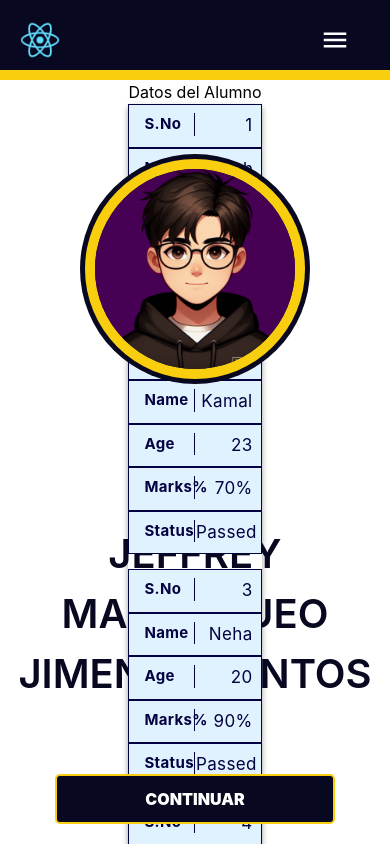
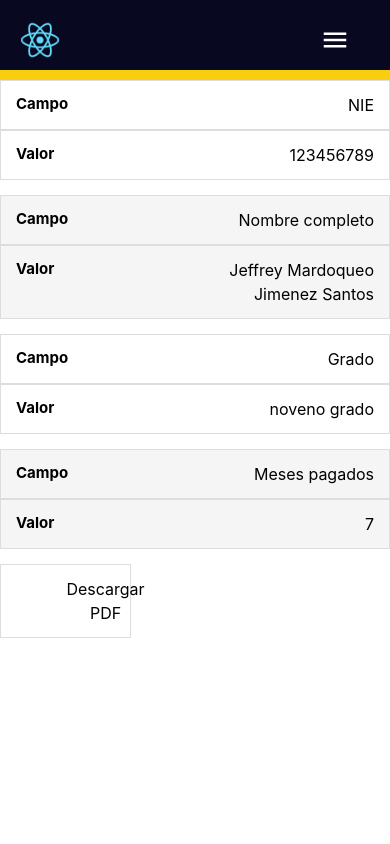
Before and after one commit to JeffreyMardoqueo-17/Frontend-CAEZ-usuarios, a React (Create React App) app: page / in a window 390 px wide. Shown: the top 844 px of the page. Built offline with nearby package versions, Linux system fonts and the light colour scheme.

Commit message:
aqui si ya esta la tabla pero no lista

```diff
--- a/src/App.js
+++ b/src/App.js
@@ -3,12 +3,14 @@ import './App.css';
 import Menu from './components/MENU/Menu';
 import TablaPage from './pages/TablasPage/TablaPage';
 import Result from './pages/RESULT/Result';
+import Tabla from './components/TablaAlumno/Tabla';
 function App() {
   return (
     <div className="App">
       <Menu />
       {/* <TablaPage /> */}
-      <Result />
+      {/* <Result /> */}
+      <Tabla />
     </div>
   );
 }
--- a/src/components/MENU/Tabla/Tabla.css
+++ /dev/null
@@ -1,124 +0,0 @@
-.Table-contenedor {
-    padding: 0 10%;
-    margin: 40px auto 0;
-
-}
-
-.table {
-    width: 100%;
-    border-collapse: collapse;
-    box-shadow: rgba(0, 0, 0, 0.16) 0px 3px 6px, rgba(0, 0, 0, 0.23) 0px 3px 6px;
-}
-
-.table thead {
-    background: var(--bgG);
-    color: var(--text2);
-}
-
-.table thead tr th {
-    font-size: 20px;
-    font-weight: 600;
-    letter-spacing: 0.35px;
-    color: var(--text2);
-    opacity: 1;
-    padding: 12px;
-    vertical-align: top;
-    border: solid 2px var(--bg);
-    text-transform: uppercase;
-}
-
-.table tbody tr td {
-    font-size: 17px;
-    letter-spacing: 0.35px;
-    font-weight: normal;
-    color: var(--bg);
-    background-color: rgb(225, 242, 255);
-    padding: 8px;
-    text-align: center;
-    border: 1px solid var(--bg);
-}
-
-button {
-    width: 80%;
-    height: 50px;
-    border: unset;
-    border-radius: 15px;
-    color: var(--text2);
-    z-index: 1;
-    background: var(--bg);
-    position: relative;
-    font-weight: 1000;
-    font-size: 13px;
-    border: 2px solid var(--border);
-    transition: all 250ms;
-    overflow: hidden;
-    margin-left: 0;
-    text-align: center;
-    align-content: center;
-    align-items: center;
-}
-
-button::before {
-    content: "";
-    position: absolute;
-    top: 0;
-    left: 0;
-    height: 100%;
-    width: 0;
-    border-radius: 15px;
-    background-color: var(--border);
-    z-index: -1;
-    transition: all 250ms
-}
-
-button:hover {
-    color: var(--bg);
-    border: 1px solid var(--bg);
-}
-
-button:hover::before {
-    width: 100%;
-}
-
-
-@media (max-width: 768px) {
-    .table thead {
-        display: none;
-    }
-
-    .table,
-    .table tbody,
-    .table tr,
-    .table td {
-        display: block;
-        width: 100%;
-    }
-
-    .table tr {
-        margin-bottom: 15px;
-    }
-
-    .table tbody tr td {
-        text-align: right;
-        padding-left: 50%;
-        position: relative;
-    }
-
-    .table td::before {
-        content: attr(data-label);
-        position: absolute;
-        left: 0;
-        width: 50%;
-        padding-left: 15px;
-        font-size: 14px;
-        text-align: left;
-        border-right: 1px solid var(--bg);
-        box-sizing: border-box;
-        font-weight: bold;
-    }
-
-    /* Opcional: agregar fondo de color en filas pares */
-    .table td:nth-child(even)::before {
-        font-weight: bold;
-    }
-}
--- a/src/components/MENU/Tabla/Tabla.jsx
+++ /dev/null
@@ -1,57 +0,0 @@
-// Tabla.js
-import React from 'react';
-import './Tabla.css';
-import generarPDF from '../../../Fuctions/GenerarPDF';
-
-const Alumno = {
-    nie: "123456789",
-    nombre: "Jeffrey Mardoqueo Jimenez Santos",
-    grado: "noveno grado",
-    mesesP: "7",
-};
-
-const Tabla = () => {
-    const handleDescargarPDF = () => {
-        const titulo = 'DATOS DEL ALUMNO';
-        const columnas = ["NIE", "NOMBRE COMPLETO", "GRADO", "MESES PAGADOS"];
-        const data = [
-            [Alumno.nie, Alumno.nombre, Alumno.grado, Alumno.mesesP]
-        ];
-
-        const nombreArchivo = `Informe_${Alumno.nombre.replace(/ /g, '')}_NIE${Alumno.nie}`;
-
-        generarPDF(titulo, columnas, data, nombreArchivo);
-    };
-
-
-    return (
-        <div className='Table-contenedor'>
-            <table className='table'>
-                <thead>
-                    <tr>
-                        <th>NIE</th>
-                        <th>Nombre completo</th>
-                        <th>Grado</th>
-                        <th>Meses pagados</th>
-                        <th>Descargar Inform</th>
-                    </tr>
-                </thead>
-                <tbody>
-                    <tr>
-                        <td data-label="NIE">{Alumno.nie}</td>
-                        <td data-label="NOMBRE COMPLETO">{Alumno.nombre}</td>
-                        <td data-label="GRADO">{Alumno.grado}</td>
-                        <td data-label="MESES PAGADOS">{Alumno.mesesP}</td>
-                        <td data-label="DESCARGAR INFORME">
-                            <button onClick={handleDescargarPDF}>
-                                Descargar PDF
-                            </button>
-                        </td>
-                    </tr>
-                </tbody>
-            </table>
-        </div>
-    );
-};
-
-export default Tabla;
--- /dev/null
+++ b/src/components/TablaAlumno/Tabla.jsx
@@ -0,0 +1,40 @@
+import React from 'react';
+import generarPDF from '../../Fuctions/GenerarPDF';
+import Table from '../Table/Table';
+
+const Alumno = {
+    nie: "123456789",
+    nombre: "Jeffrey Mardoqueo Jimenez Santos",
+    grado: "noveno grado",
+    mesesP: "7",
+};
+
+const Tabla = () => {
+    const handleDescargarPDF = () => {
+        const titulo = 'DATOS DEL ALUMNO';
+        const columnas = ["NIE", "NOMBRE COMPLETO", "GRADO", "MESES PAGADOS"];
+        const data = [
+            { Campo: "NIE", Valor: Alumno.nie },
+            { Campo: "Nombre completo", Valor: Alumno.nombre },
+            { Campo: "Grado", Valor: Alumno.grado },
+            { Campo: "Meses pagados", Valor: Alumno.mesesP }
+        ];
+
+        const nombreArchivo = `Informe_${Alumno.nombre.replace(/ /g, '')}_NIE${Alumno.nie}`;
+
+        generarPDF(titulo, columnas, data, nombreArchivo);
+    };
+
+    return (
+        <div className='Table-contenedor'>
+            <Table headers={['Campo', 'Valor']} data={[
+                { Campo: 'NIE', Valor: Alumno.nie },
+                { Campo: 'Nombre completo', Valor: Alumno.nombre },
+                { Campo: 'Grado', Valor: Alumno.grado },
+                { Campo: 'Meses pagados', Valor: Alumno.mesesP }
+            ]} showDownloadPDFButton={true} onDownloadPDFClick={handleDescargarPDF} />
+        </div>
+    );
+};
+
+export default Tabla;
--- a/src/components/Table/Table.jsx
+++ b/src/components/Table/Table.jsx
@@ -1,7 +1,7 @@
 import React from 'react';
 import './Table.css';
 
-const Table = ({ headers, data }) => {
+const Table = ({ headers, data, showDownloadPDFButton, onDownloadPDFClick }) => {
     return (
         <table className="table">
             <thead>
@@ -22,6 +22,17 @@ const Table = ({ headers, data }) => {
                     </tr>
                 ))}
             </tbody>
+            {showDownloadPDFButton && (
+                <tfoot>
+                    <tr>
+                        <td colSpan={headers.length + 1}>
+                            <button onClick={onDownloadPDFClick}>
+                                Descargar PDF
+                            </button>
+                        </td>
+                    </tr>
+                </tfoot>
+            )}
         </table>
     );
 };
--- a/src/pages/TablasPage/TablaPage.jsx
+++ b/src/pages/TablasPage/TablaPage.jsx
@@ -1,6 +1,6 @@
 import React from 'react';
 import TablaMes from '../../components/MENU/TablaMes/TablaMes';
-import Tabla from '../../components/MENU/Tabla/Tabla';
+import Tabla from '../../components/TablaAlumno/Tabla';
 
 const TablaPage = () => {
     return (
```
Also changed, not shown: src/components/TablaMes/TablaMes.css (renamed from src/components/MENU/TablaMes/TablaMes.css), src/components/TablaMes/TablaMes.jsx (renamed from src/components/MENU/TablaMes/TablaMes.jsx).
